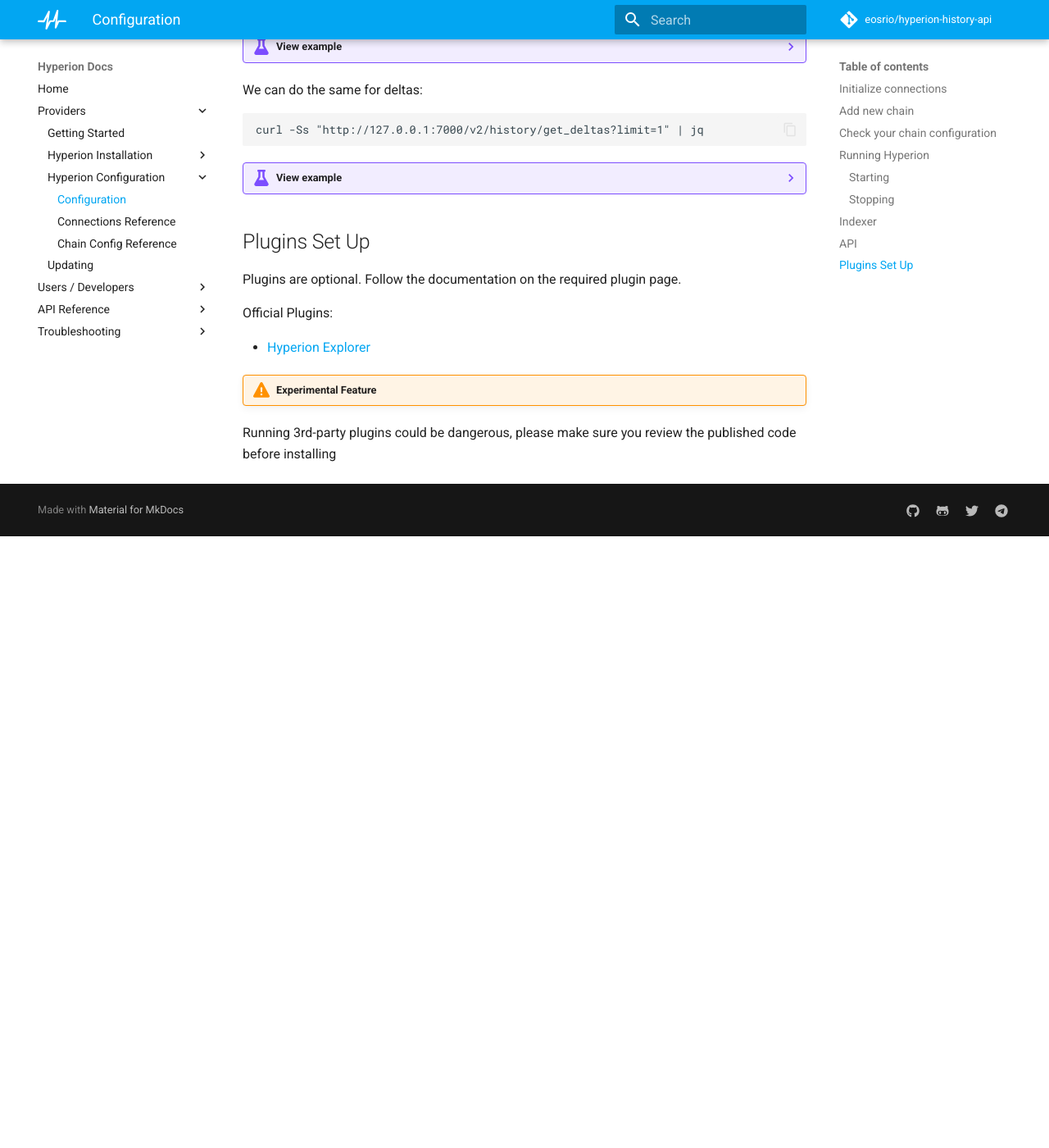
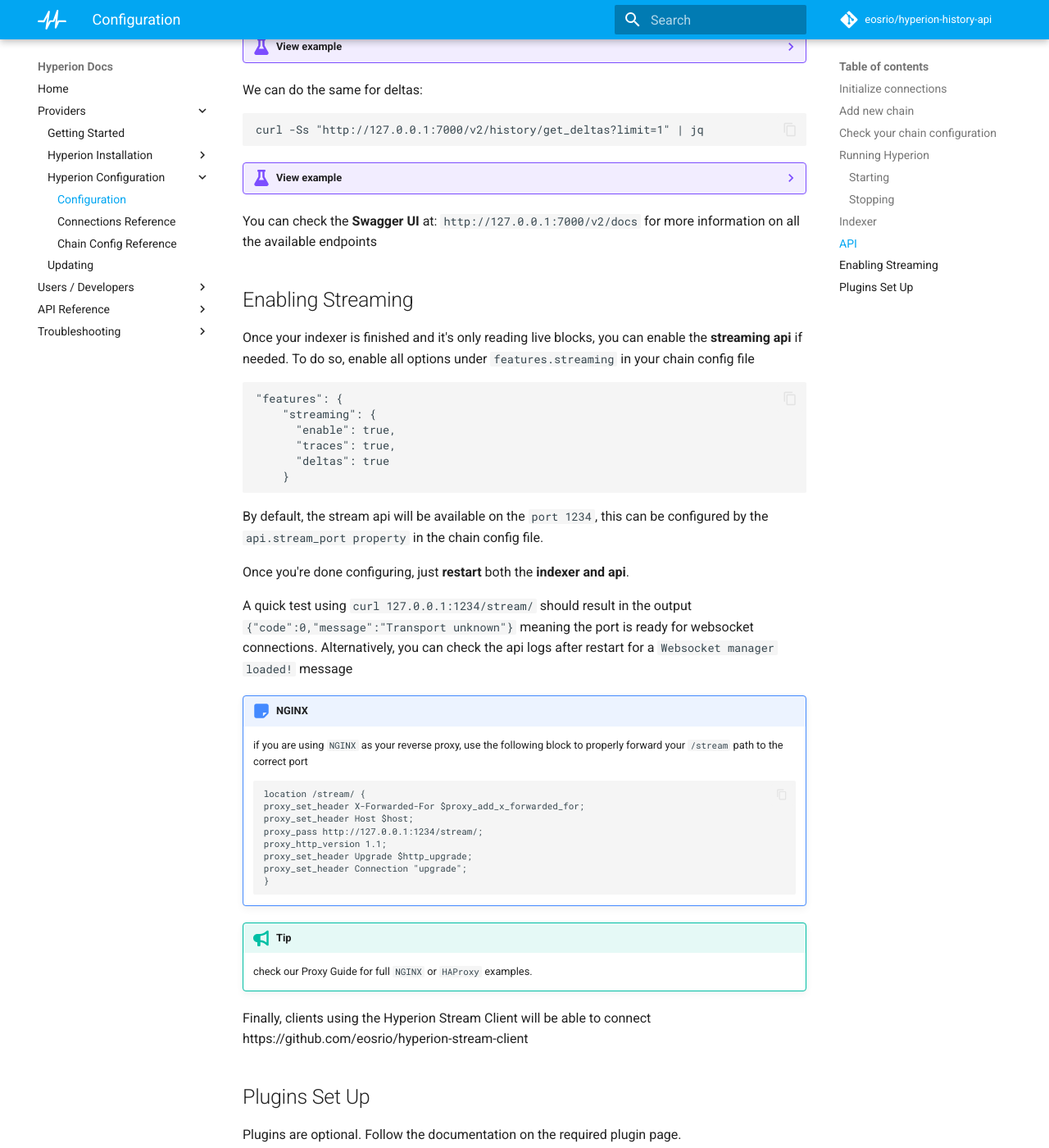
Before and after one commit to eosrio/hyperion-docs, an MkDocs documentation site: the page built from docs/providers/setup/hyperion_configuration.md, in a window 1280 px wide and 1400 px high, scrolled down 4342 px. Shown: the whole window at 82% size. Built offline with MkDocs 1.6.1 and Material for MkDocs 9.7.7, drawn with Linux system fonts in a browser that asks for light colours; comment, search, counter and statistics services are not loaded; before the commit the page ends 4996 px from its top, so only the background shows below that.

Commit message:
home division

````diff
--- a/docs/providers/setup/hyperion_configuration.md
+++ b/docs/providers/setup/hyperion_configuration.md
@@ -157,7 +157,46 @@
 ??? example "View example"
     [![get_deltas](../../assets/img/get_deltas.png)](../../assets/img/get_deltas.png)
 
+You can check the **Swagger UI** at: `http://127.0.0.1:7000/v2/docs` for more information on all the available endpoints
 
+## Enabling Streaming
+
+Once your indexer is finished and it's only reading live blocks, you can enable the **streaming api** if needed. To do so, enable all options under `features.streaming` in your chain config file
+
+```
+"features": {
+    "streaming": {
+      "enable": true,
+      "traces": true,
+      "deltas": true
+    }
+```
+
+By default, the stream api will be available on the `port 1234`, this can be configured by the `api.stream_port property` in the chain config file.
+
+Once you're done configuring, just **restart** both the **indexer and api**.
+
+A quick test using `curl 127.0.0.1:1234/stream/` should result in the output `{"code":0,"message":"Transport unknown"}` meaning the port is ready for websocket connections.
+Alternatively, you can check the api logs after restart for a `Websocket manager loaded!` message
+
+!!! note "NGINX"
+    if you are using `NGINX` as your reverse proxy, use the following block to properly forward your `/stream` path to the correct port
+
+    ```
+    location /stream/ {
+    proxy_set_header X-Forwarded-For $proxy_add_x_forwarded_for;
+    proxy_set_header Host $host;
+    proxy_pass http://127.0.0.1:1234/stream/;
+    proxy_http_version 1.1;
+    proxy_set_header Upgrade $http_upgrade;
+    proxy_set_header Connection "upgrade";
+    }
+    ```
+
+!!! tip "Tip"
+    check our Proxy Guide for full `NGINX` or `HAProxy` examples.
+
+Finally, clients using the Hyperion Stream Client will be able to connect https://github.com/eosrio/hyperion-stream-client
 
 ## Plugins Set Up
 
--- a/mkdocs.yml
+++ b/mkdocs.yml
@@ -7,6 +7,7 @@
   - pymdownx.details
   - pymdownx.superfences
   - pymdownx.tabbed
+
   - pymdownx.emoji:
       emoji_index: !!python/name:materialx.emoji.twemoji
       emoji_generator: !!python/name:materialx.emoji.to_svg
````
Also changed, not shown: docs/index.md (+21 -4 lines).
